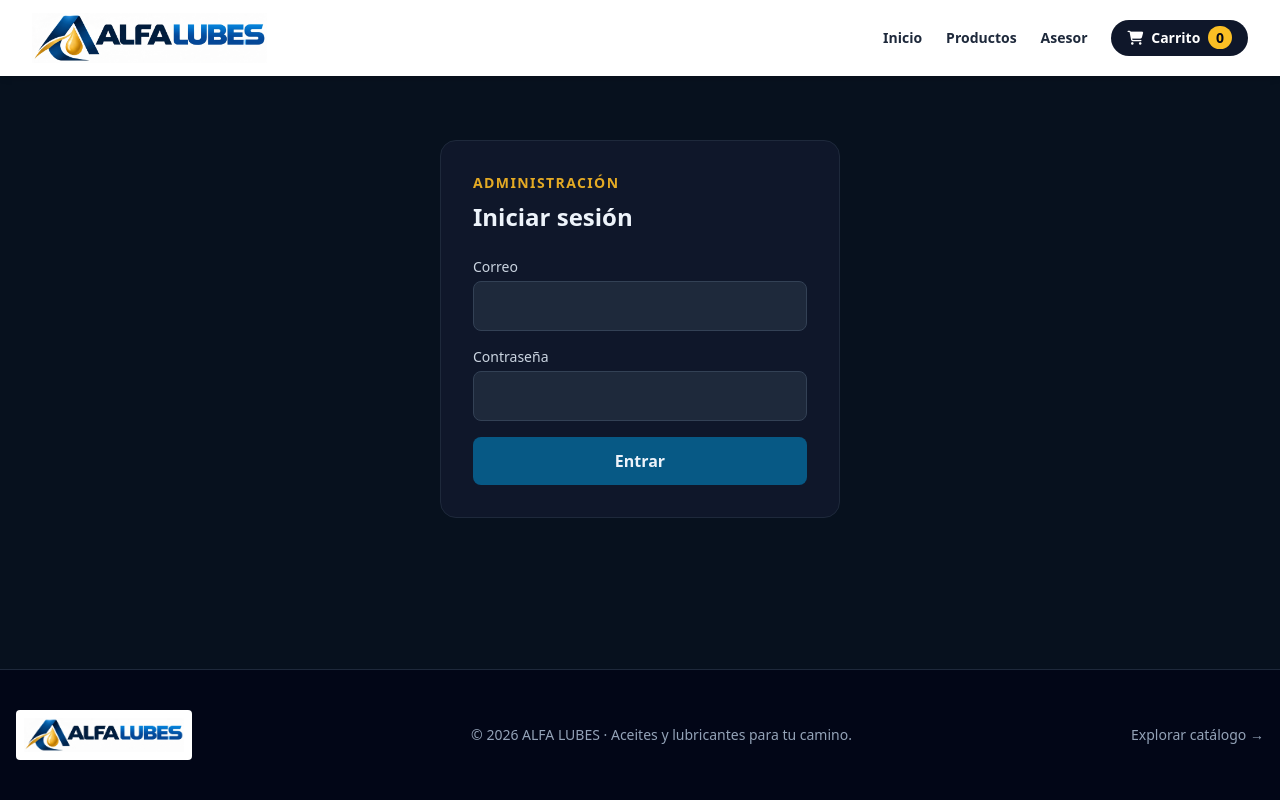
After one commit to aperezavilez-ai/alfa-lubes, a Flask app: page /admin/login in a window 1280 px wide. The commit adds this page. Run offline with Flask 3, Linux system fonts and the light colour scheme; some libraries are stand-ins or nearby versions.

Commit message:
Add admin login, logout and protect dashboard routes

```diff
--- a/app.py
+++ b/app.py
@@ -158,6 +158,41 @@ def super_admin_required(f):
     return decorated_function
 
 
+@app.route("/admin/login", methods=["GET", "POST"])
+def admin_login():
+    if request.method == "POST":
+        email = request.form.get("email", "").strip().lower()
+        password = request.form.get("password", "")
+        next_url = request.form.get("next") or request.args.get("next") or url_for("dashboard")
+        if not email or not password:
+            flash("Ingresa correo y contraseña.", "error")
+            return redirect(url_for("admin_login", next=next_url))
+        with get_db() as conn:
+            admin = conn.execute(
+                "SELECT id, email, password_hash, name, role, active FROM admins WHERE lower(email)=?",
+                (email,),
+            ).fetchone()
+        if not admin or not admin["active"] or not verify_password(password, admin["password_hash"]):
+            flash("Credenciales inválidas o cuenta inactiva.", "error")
+            return redirect(url_for("admin_login", next=next_url))
+        session.clear()
+        session["admin_id"] = admin["id"]
+        session["admin_name"] = admin["name"]
+        session["admin_role"] = admin["role"]
+        return redirect(next_url)
+    return render_template("admin_login.html")
+
+
+@app.route("/admin/logout")
+def admin_logout():
+    session.pop("admin_id", None)
+    session.pop("admin_name", None)
+    session.pop("admin_role", None)
+    flash("Sesión cerrada.", "success")
+    return redirect(url_for("home"))
+
+
+
 @app.route("/")
 def home():
     with get_db() as conn:
@@ -315,6 +350,7 @@ def checkout_page():
     return render_template("checkout.html", total=total)
 
 
+@admin_required
 @app.route("/dashboard")
 def dashboard():
     if PREVIEW_MODE:
@@ -337,6 +373,7 @@ def dashboard():
                            low_stock=low_stock)
 
 
+@admin_required
 @app.route("/clients")
 def clients():
     if PREVIEW_MODE:
@@ -346,6 +383,7 @@ def clients():
     return render_template("clients.html", clients=rows)
 
 
+@admin_required
 @app.route("/suppliers")
 def suppliers():
     if PREVIEW_MODE:
--- /dev/null
+++ b/templates/admin_login.html
@@ -0,0 +1,24 @@
+{% extends "base.html" %}
+{% block title %}Acceso administrativo | ALFA LUBES{% endblock %}
+{% block content %}
+<section class="py-16">
+  <div class="max-w-md mx-auto px-6">
+    <div class="bg-slate-900 border border-slate-800 rounded-2xl p-8">
+      <p class="gold text-sm font-bold tracking-widest mb-2">ADMINISTRACIÓN</p>
+      <h1 class="text-2xl font-bold mb-6">Iniciar sesión</h1>
+      <form method="post" class="space-y-4">
+        <input type="hidden" name="next" value="{{ request.args.get('next','') }}">
+        <div>
+          <label class="block text-sm text-slate-300 mb-1">Correo</label>
+          <input name="email" type="email" required class="w-full bg-slate-800 border border-slate-700 rounded-lg px-3 py-3">
+        </div>
+        <div>
+          <label class="block text-sm text-slate-300 mb-1">Contraseña</label>
+          <input name="password" type="password" required class="w-full bg-slate-800 border border-slate-700 rounded-lg px-3 py-3">
+        </div>
+        <button class="w-full bg-sky-800 hover:bg-sky-700 rounded-lg py-3 font-semibold">Entrar</button>
+      </form>
+    </div>
+  </div>
+</section>
+{% endblock %}
--- a/templates/base.html
+++ b/templates/base.html
@@ -32,7 +32,7 @@
                     <a href="{{ url_for('home') }}" class="hover:text-sky-700">Inicio</a>
                     <a href="{{ url_for('products') }}" class="hover:text-sky-700">Productos</a>
                     <a href="{{ url_for('ai_agent') }}" class="hover:text-sky-700">Asesor</a>
-                    {% if not preview_mode %}<a href="{{ url_for('dashboard') }}" class="hover:text-sky-700">Ventas</a>{% endif %}
+                    {% if session.get('admin_id') %}<a href="{{ url_for('admin_logout') }}" class="hover:text-sky-700">Salir ({{ session.get('admin_name') }})</a>{% endif %}
                     <a href="{{ url_for('cart') }}" class="rounded-full bg-slate-900 text-white px-4 py-2 hover:bg-sky-800">
                         <i class="fa-solid fa-cart-shopping mr-2"></i>Carrito <span class="ml-1 rounded-full bg-amber-400 text-slate-950 px-2 py-0.5">{{ cart_count }}</span>
                     </a>
```
